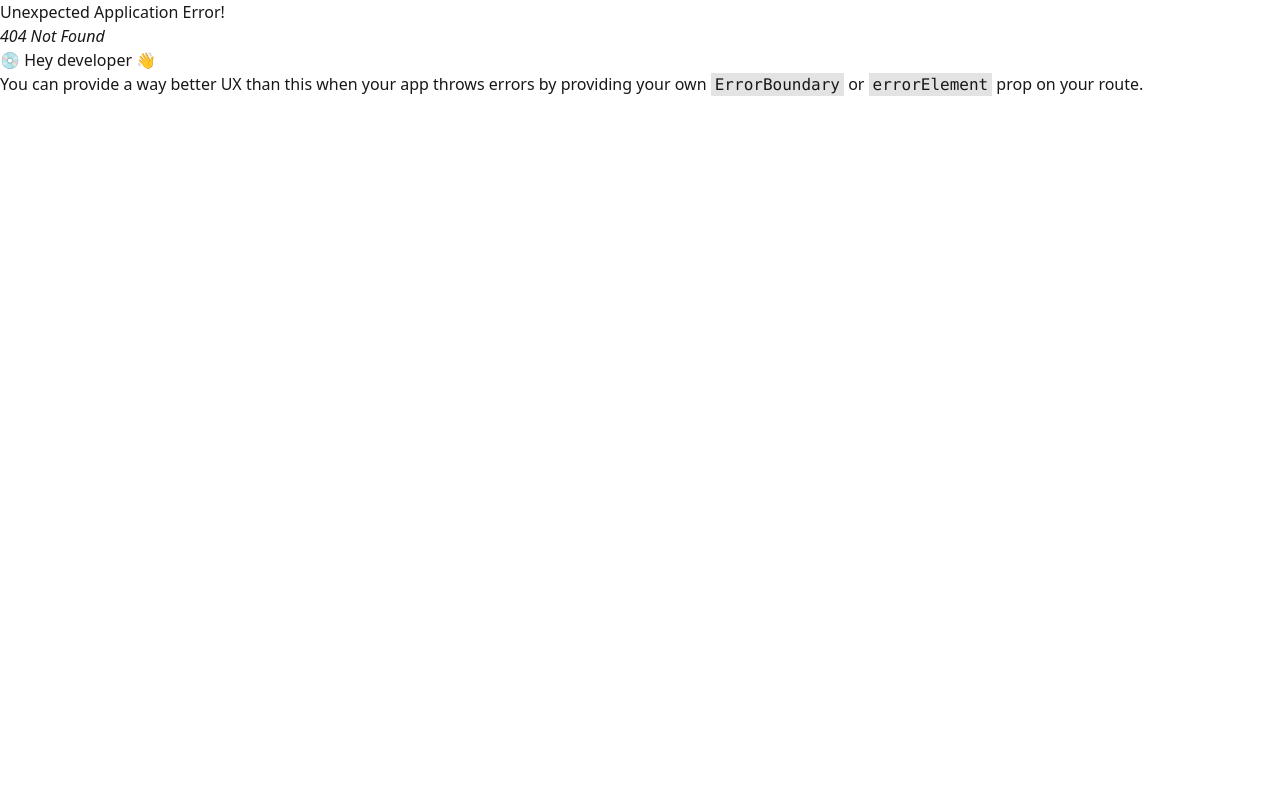
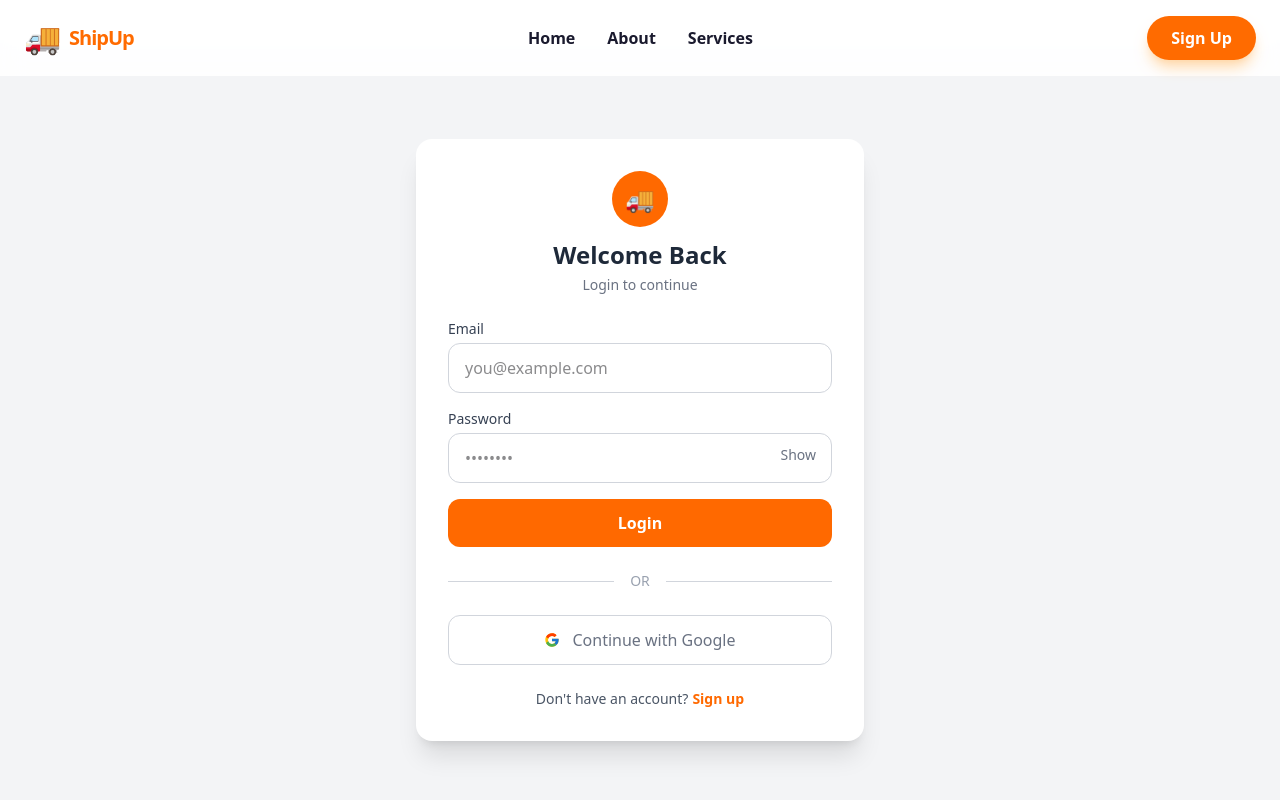
Before and after one commit to Mahmudur-Rahman-Salman/ShipUp, a React app in the folder frontend/: page /signup in a window 1280 px wide. Before the commit this address had no page. Shown: the top 800 px of the page. Built offline with nearby package versions, Linux system fonts and the light colour scheme; the HTML template or start-up script is replaced by a standard one.

Commit message:
login signup page created

```diff
--- a/frontend/package.json
+++ b/frontend/package.json
@@ -13,6 +13,7 @@
     "@tailwindcss/vite": "^4.1.18",
     "react": "^19.2.0",
     "react-dom": "^19.2.0",
+    "react-hook-form": "^7.69.0",
     "react-icons": "^5.5.0",
     "react-router": "^7.11.0",
     "tailwindcss": "^4.1.18"
--- /dev/null
+++ b/frontend/src/pages/Authentication/Signup.jsx
@@ -0,0 +1,110 @@
+import { useState } from "react";
+import { FcGoogle } from "react-icons/fc";
+
+const Signup = () => {
+  const [isLogin, setIsLogin] = useState(true);
+  const [showPassword, setShowPassword] = useState(false);
+  return (
+    <div className="min-h-screen flex items-center justify-center bg-gray-100 px-4 my-10">
+      <div className="w-full max-w-md bg-white rounded-2xl shadow-xl p-8">
+        {/* Header */}
+        <div className="text-center mb-6">
+          <div className="mx-auto mb-3 w-14 h-14 flex items-center justify-center rounded-full bg-orange-500 text-white text-2xl">
+            🚚
+          </div>
+          <h2 className="text-2xl font-extrabold text-gray-800">
+            {isLogin ? "Welcome Back" : "Create an Account"}
+          </h2>
+          <p className="text-gray-500 text-sm mt-1">
+            {isLogin ? "Login to continue" : "Sign up to get started"}
+          </p>
+        </div>
+
+        {/* Form */}
+        <form className="space-y-4">
+          {/* Full Name (Signup only) */}
+          {!isLogin && (
+            <div>
+              <label className="block text-sm font-medium text-gray-700 mb-1">
+                Full Name
+              </label>
+              <input
+                type="text"
+                placeholder="John Doe"
+                className="w-full rounded-xl border border-gray-300 px-4 py-3 focus:outline-none focus:ring-2 focus:ring-orange-400"
+              />
+            </div>
+          )}
+
+          {/* Email */}
+          <div>
+            <label className="block text-sm font-medium text-gray-700 mb-1">
+              Email
+            </label>
+            <input
+              type="email"
+              placeholder="you@example.com"
+              className="w-full rounded-xl border border-gray-300 px-4 py-3 focus:outline-none focus:ring-2 focus:ring-orange-400"
+            />
+          </div>
+
+          {/* Password */}
+          <div className="relative">
+            <label className="block text-sm font-medium text-gray-700 mb-1">
+              Password
+            </label>
+            <input
+              type={showPassword ? "text" : "password"}
+              placeholder="••••••••"
+              className="w-full rounded-xl border border-gray-300 px-4 py-3 pr-16 focus:outline-none focus:ring-2 focus:ring-orange-400"
+            />
+            <button
+              type="button"
+              onClick={() => setShowPassword(!showPassword)}
+              className="absolute right-4 top-9 text-sm text-gray-500 hover:text-gray-700"
+            >
+              {showPassword ? "Hide" : "Show"}
+            </button>
+          </div>
+
+          {/* Submit Button */}
+          <button
+            type="submit"
+            className="w-full bg-orange-500 text-white py-3 rounded-xl font-bold hover:bg-orange-600 transition"
+          >
+            {isLogin ? "Login" : "Sign Up"}
+          </button>
+        </form>
+
+        {/* Divider */}
+        <div className="my-6 flex items-center gap-4">
+          <div className="flex-1 h-px bg-gray-300" />
+          <span className="text-gray-400 text-sm">OR</span>
+          <div className="flex-1 h-px bg-gray-300" />
+        </div>
+
+        {/* Google Button */}
+        <button
+          type="button"
+          className="w-full border border-gray-300 py-3 rounded-xl font-medium flex items-center justify-center gap-3 text-gray-500 hover:bg-gray-50 transition"
+        >
+          <FcGoogle />
+          Continue with Google
+        </button>
+
+        {/* Toggle */}
+        <p className="mt-6 text-center text-sm text-gray-600">
+          {isLogin ? "Don't have an account?" : "Already have an account?"}
+          <button
+            onClick={() => setIsLogin(!isLogin)}
+            className="ml-1 text-orange-500 font-semibold hover:underline"
+          >
+            {isLogin ? "Sign up" : "Login"}
+          </button>
+        </p>
+      </div>
+    </div>
+  );
+};
+
+export default Signup;
--- a/frontend/src/router/router.jsx
+++ b/frontend/src/router/router.jsx
@@ -2,6 +2,7 @@ import { createBrowserRouter } from "react-router";
 import RootLayout from "../Layouts/RootLayout";
 import Home from "../pages/Home/Home";
 import BookingPage from "../pages/BookingPage/BookingPage";
+import Signup from "../pages/Authentication/Signup";
 
 export const router = createBrowserRouter([
   {
@@ -16,6 +17,10 @@ export const router = createBrowserRouter([
         path: "bookingPage",
         Component: BookingPage,
       },
+      {
+        path: "signup",
+        Component: Signup,
+      },
     ],
   },
 ]);
```
Also changed, not shown: frontend/src/pages/BookingPage/BookingPage.jsx (+0 -18 lines), 1 other file (tests, documents, lock files or other folders).
